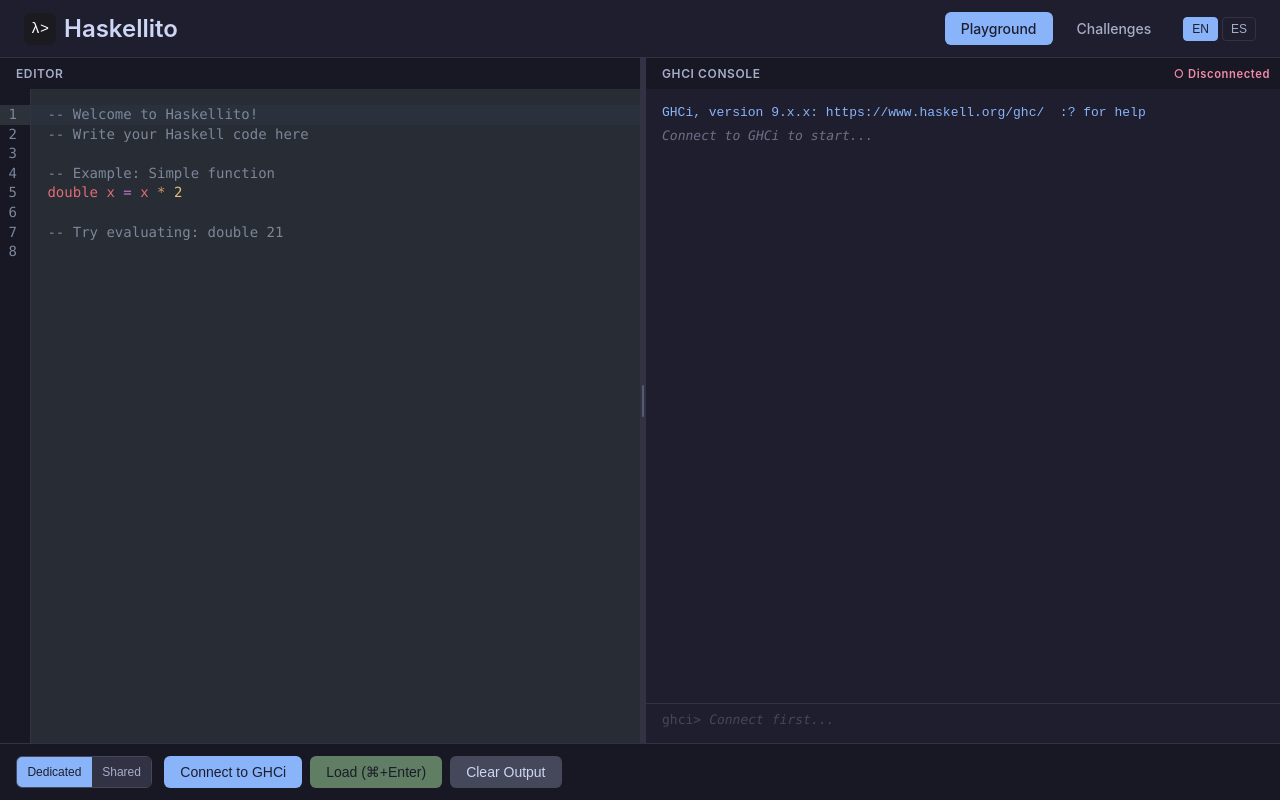
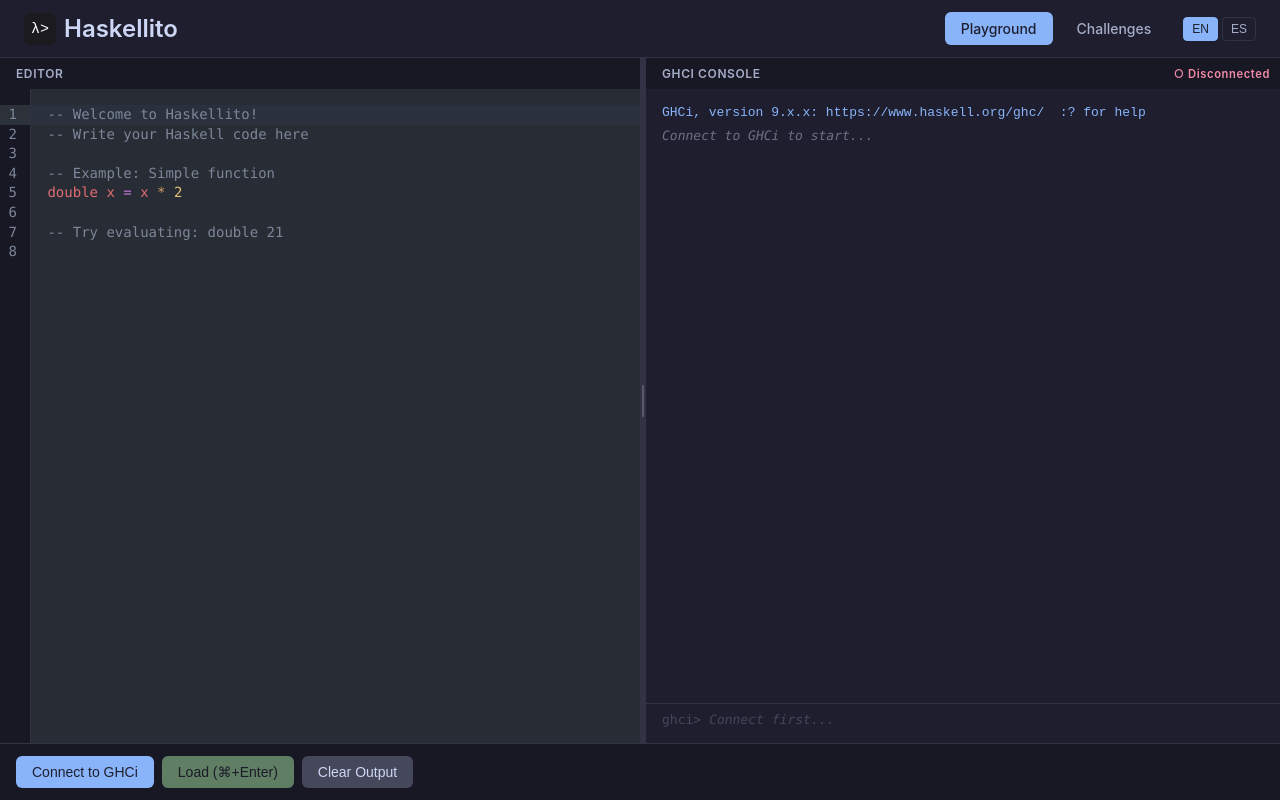
Before and after one commit to FRaverta/Haskellito, a Vue app in the folder frontend/: page / in a window 1280 px wide. Built offline with nearby package versions, Linux system fonts and the light colour scheme.

Commit message:
disable api version switcher from ui

```diff
--- a/frontend/src/views/HomeView.vue
+++ b/frontend/src/views/HomeView.vue
@@ -10,7 +10,7 @@
 const API_V1 = '/api/playground'
 const API_V2 = '/api/v2/playground'
 
-const apiMode = ref('dedicated')
+const apiMode = ref('shared')
 const apiBase = computed(() => apiMode.value === 'dedicated' ? API_V1 : API_V2)
 
 const code = ref(`-- Welcome to Haskellito!
@@ -227,7 +227,7 @@
     </main>
 
     <div class="toolbar">
-      <div class="mode-toggle" :class="{ disabled: isConnected }">
+      <div v-show="false" class="mode-toggle" :class="{ disabled: isConnected }">
         <button
           class="mode-btn"
           :class="{ active: apiMode === 'dedicated' }"
```
